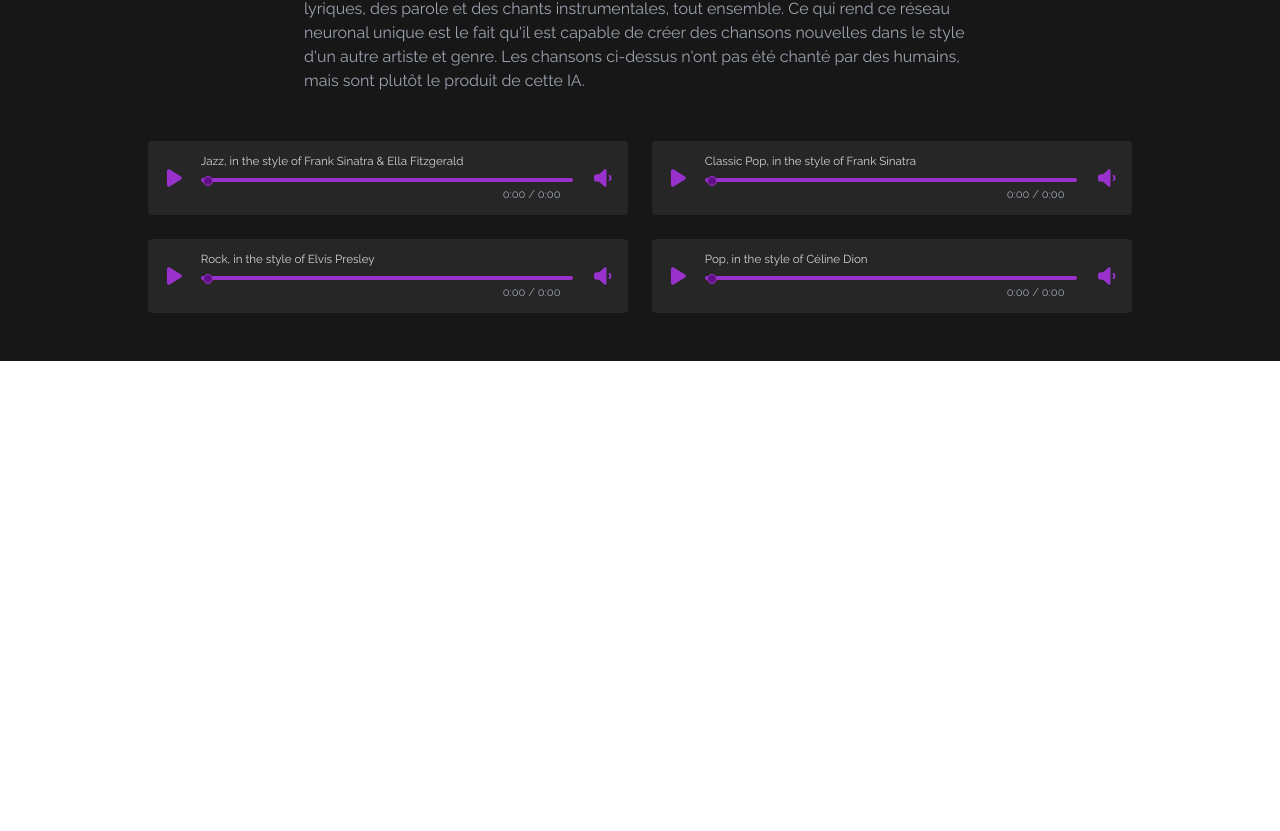
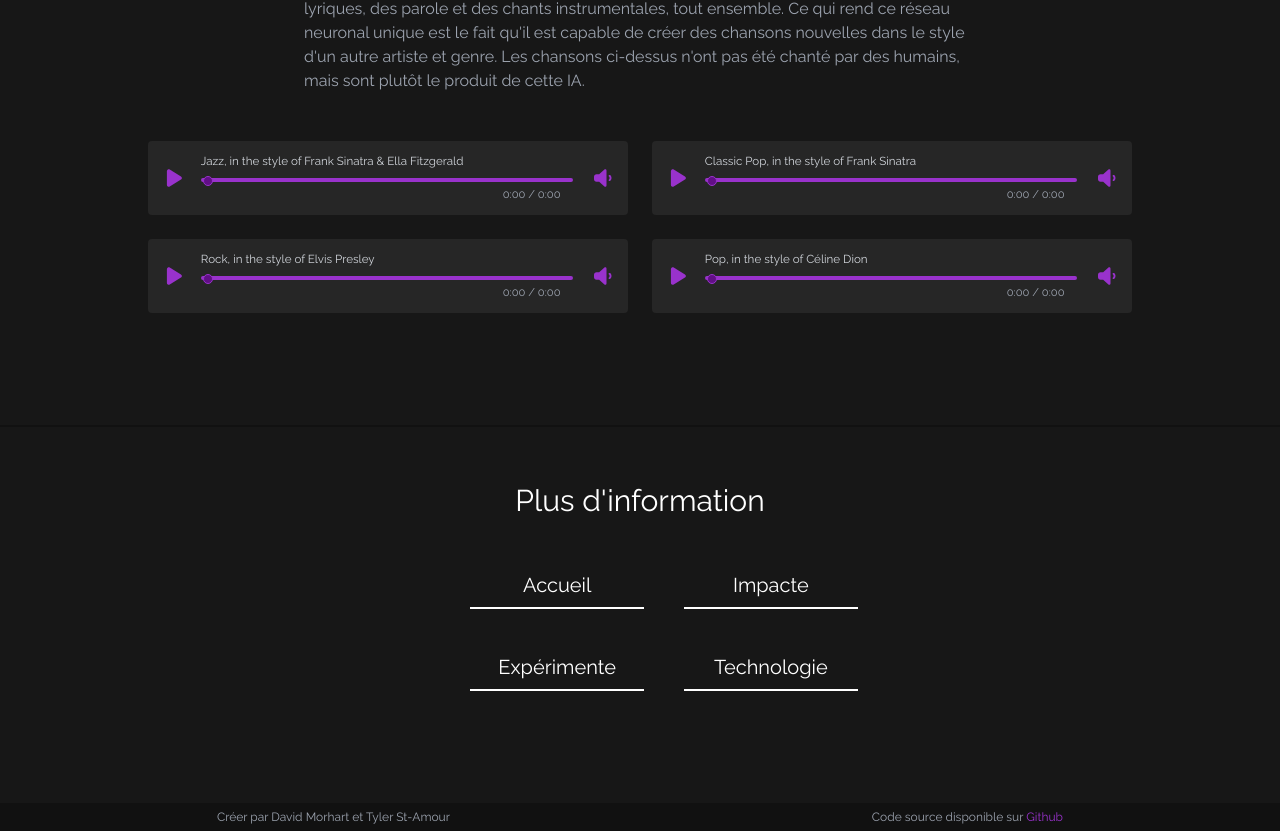
Before and after one commit to TylerStAmour/aimusic, a React (Vite) app: page / in a window 1280 px wide. Shown: the part 2310-3141 px from the top of the page. Before the commit the page ends 2671 px from the top, so only its background shows below. Built offline with nearby package versions, Linux system fonts and the light colour scheme.

Commit message:
Added plus d'information

```diff
--- a/src/pages/Home.tsx
+++ b/src/pages/Home.tsx
@@ -99,7 +99,7 @@ export default () => {
                             Jukebox est un réseau neuronal crée en 2020 par OpenAI, fondé par Elon Musk parmi d'autres investisseurs. Cette forme d'intélligence artificiel est capable de générée des lyriques, des parole et des chants instrumentales, tout ensemble. Ce qui rend ce réseau neuronal unique est le fait qu'il est capable de créer des chansons nouvelles dans le style d'un autre artiste et genre. Les chansons ci-dessus n'ont pas été chanté par des humains, mais sont plutôt le produit de cette IA.
                         </p>
                     </div>
-                    <div className={"flex flex-col sm:grid sm:grid-cols-2 sm:gap-6 pb-12"}>
+                    <div className={"flex flex-col sm:grid sm:grid-cols-2 sm:gap-6 mb-28"}>
                         <TrackEmbed
                             className={"bg-neutral-800 mb-4 sm:mb-0"}
                             title={"Jazz, in the style of Frank Sinatra & Ella Fitzgerald"}
@@ -119,6 +119,30 @@ export default () => {
                     </div>
                 </div>
             </div>
+            <hr className={"border border-dark border-solid"} />
+            <div className={"flex flex-col jusitfy-center items-center bg-neutral-900 pt-14"}>
+                <p className={"text-3xl text-white mb-12"}>Plus d'information</p>
+                <div className={"flex flex-col sm:grid sm:grid-cols-2 text-xl sm:gap-10 mb-28 text-white"}>
+                    <a href={"/accueil"} className={"navlink w-full flex justify-center"}>
+                        Accueil
+                    </a>
+                    <a href={"/impacte"} className={"navlink w-full flex justify-center"}>
+                        Impacte
+                    </a>
+                    <a href={"/experimente"} className={"navlink w-full flex justify-center"}>
+                        Expérimente
+                    </a>
+                    <a href={"/technologie"} className={"navlink w-full flex justify-center"}>
+                        Technologie
+                    </a>
+                </div>
+            </div>
+            <div className={"flex flex-row justify-around justify-center relative z-10 bg-dark text-gray-400 text-xs p-1.5"}>
+                <p>Créer par David Morhart et Tyler St-Amour</p>
+                <p>Code source disponible sur
+                    <a href={"https://github.com/TylerStAmour/aimusic"} target={"_blank"} className={"text-secondary"}> Github</a>
+                </p>
+            </div>
         </div>
     )
 }
```
